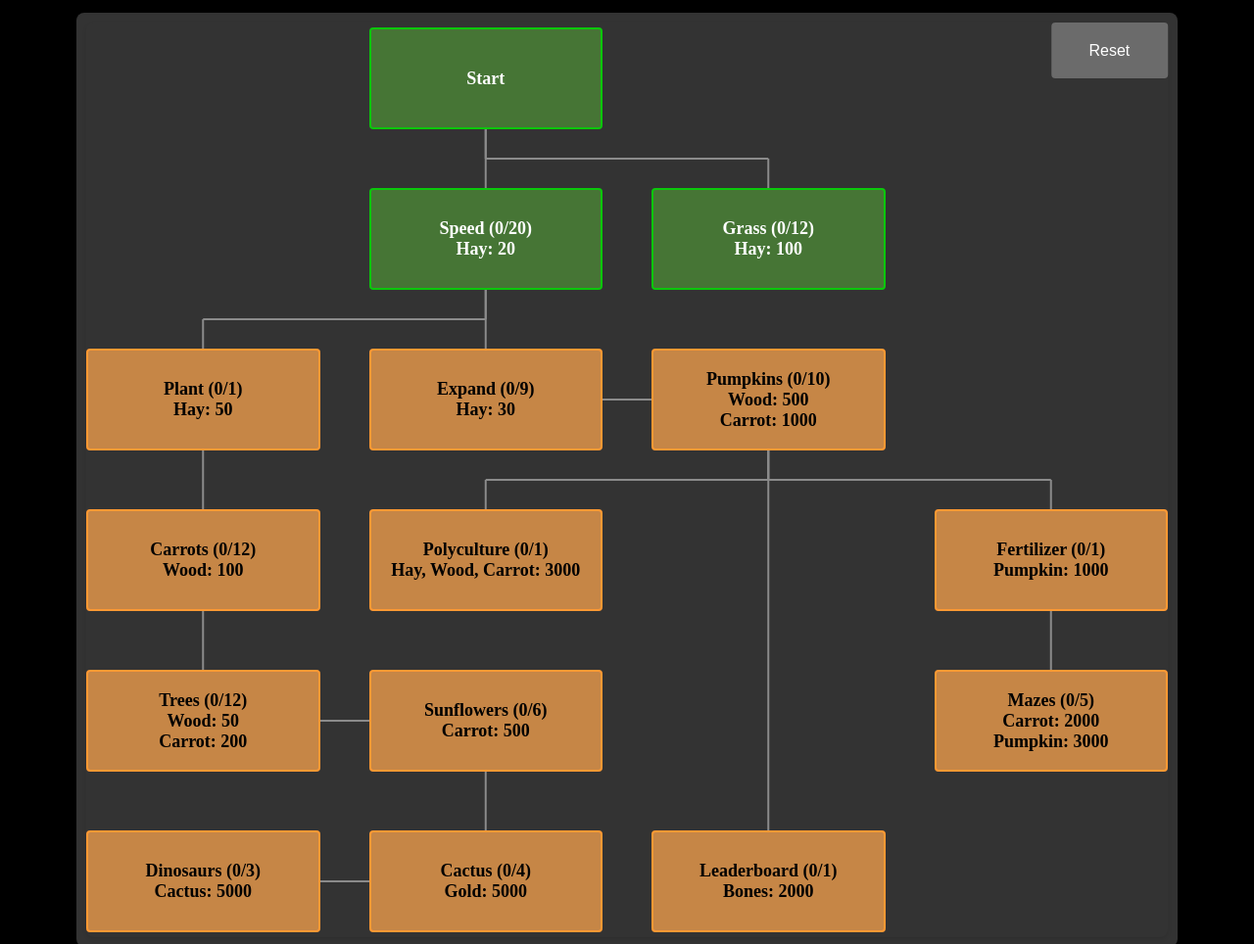
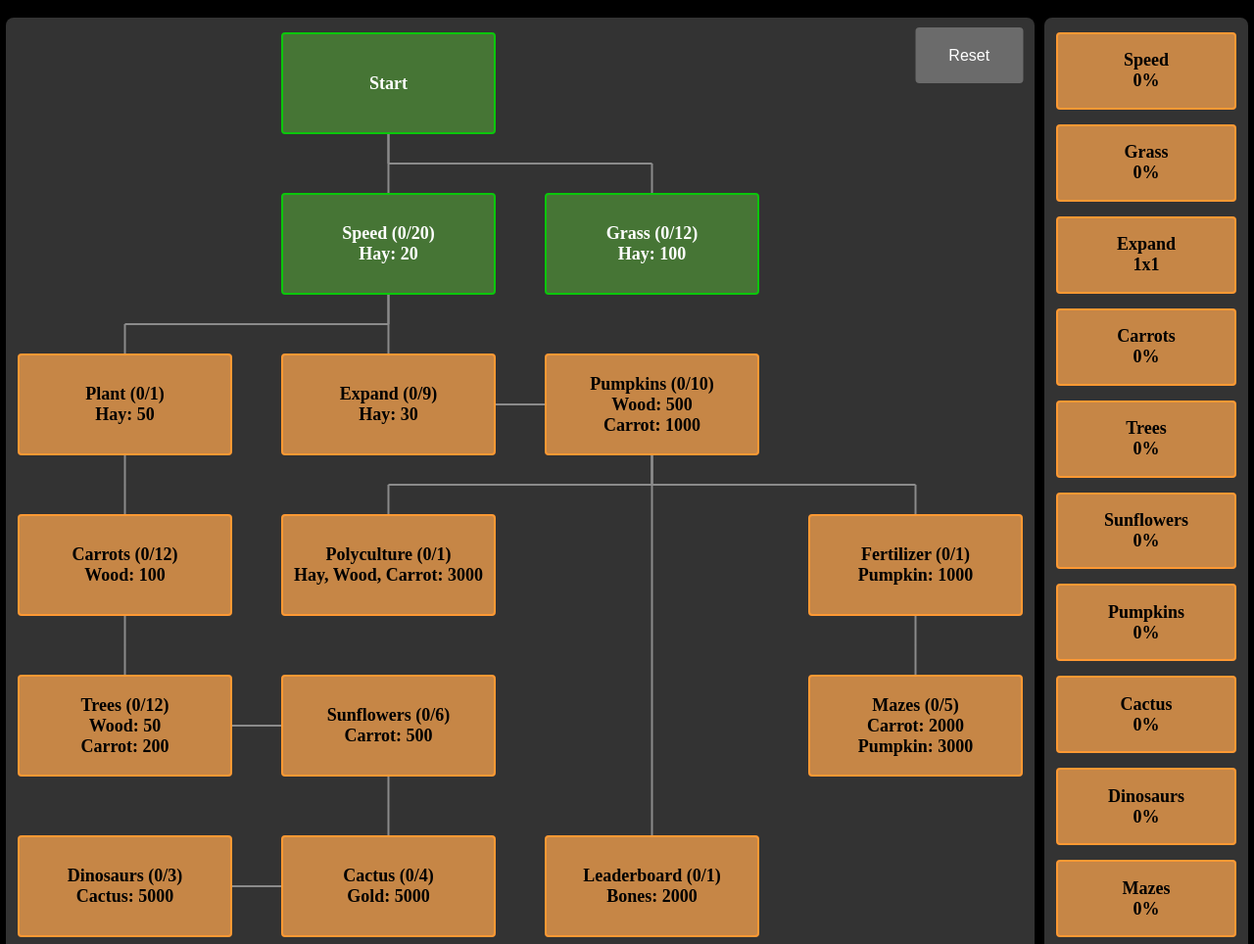
Before and after one commit to TheLysdexicOne/tfwr-skill-tree, a website with bundled scripts: page index.html in a window 1280 px wide. Shown: the top 964 px of the page at 98% size. Built offline with nearby package versions, Linux system fonts and the light colour scheme.

Commit message:
added column to the side that shows the benefits of each skill as levels are unlocked.  Fixed some css issues.

```diff
--- a/index.html
+++ b/index.html
@@ -8,10 +8,12 @@
         <style></style>
     </head>
     <body>
-        <div id="treeContainer">
+        <section id="treeContainer">
             <div id="skillTree"></div>
             <svg id="skillLines"></svg>
-        </div>
+            <div id="skillEffects"></div>
+        </section>
+
         <script type="module" src="skillTree.js"></script>
     </body>
 </html>
--- a/skillTree.js
+++ b/skillTree.js
@@ -25,16 +25,19 @@ function displaySkills() {
     skills.forEach((skill) => {
         if (skill.prerequisites && skill.prerequisites.length > 0) {
             const highestPrerequisiteId = Math.max(...skill.prerequisites);
-            const prerequisiteSkill = skills.find((s) => s.id === highestPrerequisiteId);
+            const prerequisiteSkill = skills.find(
+                (s) => s.id === highestPrerequisiteId
+            );
             drawConnectors(skill, prerequisiteSkill);
         }
     });
+    displaySkillEffects();
 }
 
 function renderSkillElement(skill) {
     const skillTreeElement = document.getElementById("skillTree");
     const skillElement = document.createElement("div");
-    skillElement.classList.add("skill");
+    skillElement.classList.add("skill","noselect");
 
     // Check if all prerequisites are met
     const prerequisitesMet = skill.prerequisites.every((prerequisiteId) => {
@@ -118,6 +121,8 @@ function renderSkillElement(skill) {
 function addResetButton() {
     // Check if the reset button already exists
     let resetButton = document.getElementById("resetButton");
+    const resetElement = document.createElement("div");
+    resetElement.classList.add("noselect");
     if (!resetButton) {
         // If it doesn't exist, create it
         resetButton = document.createElement("button");
@@ -223,3 +228,55 @@ function drawLine(svg, x1, y1, x2, y2) {
     line.setAttribute("class", "skillLine");
     svg.appendChild(line);
 }
+
+function displaySkillEffects() {
+    const skillEffectsElement = document.getElementById("skillEffects");
+    skillEffectsElement.innerHTML = ""; // Clear existing skill effects
+    const skillsWithEffects = [
+        "Speed",
+        "Grass",
+        "Expand",
+        "Pumpkins",
+        "Carrots",
+        "Trees",
+        "Sunflowers",
+        "Mazes",
+        "Dinosaurs",
+        "Cactus",
+    ];
+    skills
+        .filter((skill) => skillsWithEffects.includes(skill.name))
+        .forEach((skill) => {
+            const effectElement = document.createElement("div");
+            effectElement.classList.add("skillEffect","noselect");
+
+            let effectText;
+            if (skill.name === "Expand") {
+                // Custom progression for Expand
+                const expandProgression = {
+                    0: "1x1",
+                    1: "1x3",
+                    2: "3x3",
+                    3: "4x4",
+                    4: "5x5",
+                    5: "6x6",
+                    6: "7x7",
+                    7: "8x8",
+                    8: "9x9",
+                    9: "10x10",
+                };
+                effectText = `Expand<br>${
+                    expandProgression[skill.level] ||
+                    `${skill.level}x${skill.level}`
+                }`;
+            } else {
+                // Default progression for other skills
+                effectText = `${skill.name}<br>${skill.level * 100}%`;
+            }
+            if (skill.level > 0) {
+                effectElement.classList.add("unlocked");
+            }
+            effectElement.innerHTML = effectText;
+            skillEffectsElement.appendChild(effectElement);
+        });
+}
--- a/skills.json
+++ b/skills.json
@@ -165,7 +165,7 @@
     {
         "id": 9,
         "name": "Pumpkins",
-        "prerequisites": [5],
+        "prerequisites": [2, 5],
         "unlocked": false,
         "level": 0,
         "maxLevel": 10,
@@ -228,7 +228,7 @@
     {
         "id": 13,
         "name": "Polyculture",
-        "prerequisites": [9],
+        "prerequisites": [2, 5, 9],
         "unlocked": false,
         "level": 0,
         "maxLevel": 1,
--- a/styles.css
+++ b/styles.css
@@ -26,17 +26,27 @@ body {
 }
 
 #treeContainer {
-    position: absolute;
-    width: 69em;
-    height: 934px;
+    display: flex;
+    position: relative;
     padding: 10px;
-    align-items: center;
-    justify-content: center;
+    width: max-content;
+    height: max-content;
     margin: 5px 0;
     font-weight: 600;
     left: 50%;
     transform: translateX(-50%);
     border-radius: 8px;
+}
+
+#skillTree {
+    position: relative;
+    display: grid;
+    grid-template-columns: repeat(4, 1fr);
+    grid-gap: 50px;
+    border-radius: 8px;
+    padding: 10px;
+    padding-left: 12px;
+    padding-right: 12px;
     background-color: #333;
 }
 
@@ -46,25 +56,44 @@ body {
     left: 0;
     width: 100%;
     height: 100%;
+}
+
+#skillEffects {
+    margin-left: 10px;
+    position: relative;
+    display: grid;
+    grid-template-columns: repeat(1, 1fr);
+    grid-auto-rows: 1fr;
+    gap: 5px;
+    border-radius: 8px;
+    padding: 10px;
+    padding-left: 12px;
+    padding-right: 12px;
+    background-color: #333;
+}
+
+#resetButton {
+    grid-column-start: 4;
+    grid-row-start: 4;
+    height: 50%;
+    width: 50%;
+    transform: translateX(100%);
+    text-align: center;
+    vertical-align: middle;
+    font-size: 16px;
+    color: #ffffff;
+    background-color: #6b6b6b;
+    border: none;
+    border-radius: 4px;
+    cursor: pointer;
+    transition: background-color 0.3s ease;
     z-index: 1;
 }
 
-.skillLine {
-    stroke: #8b8b8b;
-    stroke-width: 2;
+#resetButton:hover {
+    background-color: #632209;
 }
 
-#skillTree {
-    position: absolute;
-    display: grid;
-    width: 69em;
-    grid-template-columns: repeat(4, 1fr);
-    grid-gap: 50px;
-
-    border-radius: 8px;
-    box-shadow: 0 2px 4px rgba(0, 0, 0, 0.1);
-    z-index: 2;
-}
 /* Basic style for each skill */
 .skill {
     display: flex;
@@ -83,60 +112,59 @@ body {
     border-radius: 4px;
     cursor: pointer;
     transition: transform 0.2s ease-in-out, box-shadow 0.2s ease-in-out;
-    /* no select */
-    -webkit-user-select: none;
-    -moz-user-select: none;
-    -ms-user-select: none;
-    user-select: none;
-
-    /* min and max box sizes*/
-    width: 215;
+    /* height, width */
+    width: 195px;
     height: 80px;
+    z-index: 1;
 }
 
-/* Style for unlocked skills */
+.skillLine {
+    stroke: #8b8b8b;
+    stroke-width: 2;
+}
+
+.skill:hover,
+.skillEffect:hover {
+    transform: translateY(-2px);
+    box-shadow: 0 4px 6px rgba(0, 0, 0, 0.1);
+}
+
+.skillEffect {
+    display: flex;
+    align-items: center;
+    justify-content: center;
+    padding: 10px;
+
+    text-align: center;
+    vertical-align: middle;
+    font: 18px "Source Code Pro";
+    font-weight: 600;
+    color: #000000;
+    margin: 5px 0;
+    background-color: #c68646;
+    border: 2px solid #ff9933;
+    border-radius: 4px;
+    cursor: pointer;
+    transition: transform 0.2s ease-in-out, box-shadow 0.2s ease-in-out;
+
+    /* height, width */
+    width: 160px;
+}
+
+.skillEffect:hover {
+    transform: translateY(-2px);
+    box-shadow: 0 4px 6px rgba(0, 0, 0, 0.1);
+}
 .unlocked {
     color: #ffffff; /* White text for unlocked skills */
     font-weight: 600;
     border-color: #0bc70b; /* Green border for unlocked skills */
     background-color: #467535; /* Light green background */
 }
-/* Hover effect for skills */
-.skill:hover {
-    transform: translateY(-2px);
-    box-shadow: 0 4px 6px rgba(0, 0, 0, 0.1);
+
+.noselect {
+    -webkit-user-select: none;
+    -moz-user-select: none;
+    -ms-user-select: none;
+    user-select: none;
 }
-
-/* Style for the skill name and level */
-.skill > strong {
-    font-size: 16px;
-    color: #333;
-}
-
-/* Description style */
-.skill > p {
-    font-size: 14px;
-    color: #666;
-    margin-top: 5px;
-}
-
-#resetButton {
-    grid-column-start: 4;
-    grid-row-start: 4;
-    height: 50%;
-    width: 50%;
-    transform: translateX(100%);
-    text-align: center;
-    vertical-align: middle;
-    font-size: 16px;
-    color: #ffffff;
-    background-color: #6b6b6b;
-    border: none;
-    border-radius: 4px;
-    cursor: pointer;
-    transition: background-color 0.3s ease;
-}
-
-#resetButton:hover {
-    background-color: #632209;
-}
```
